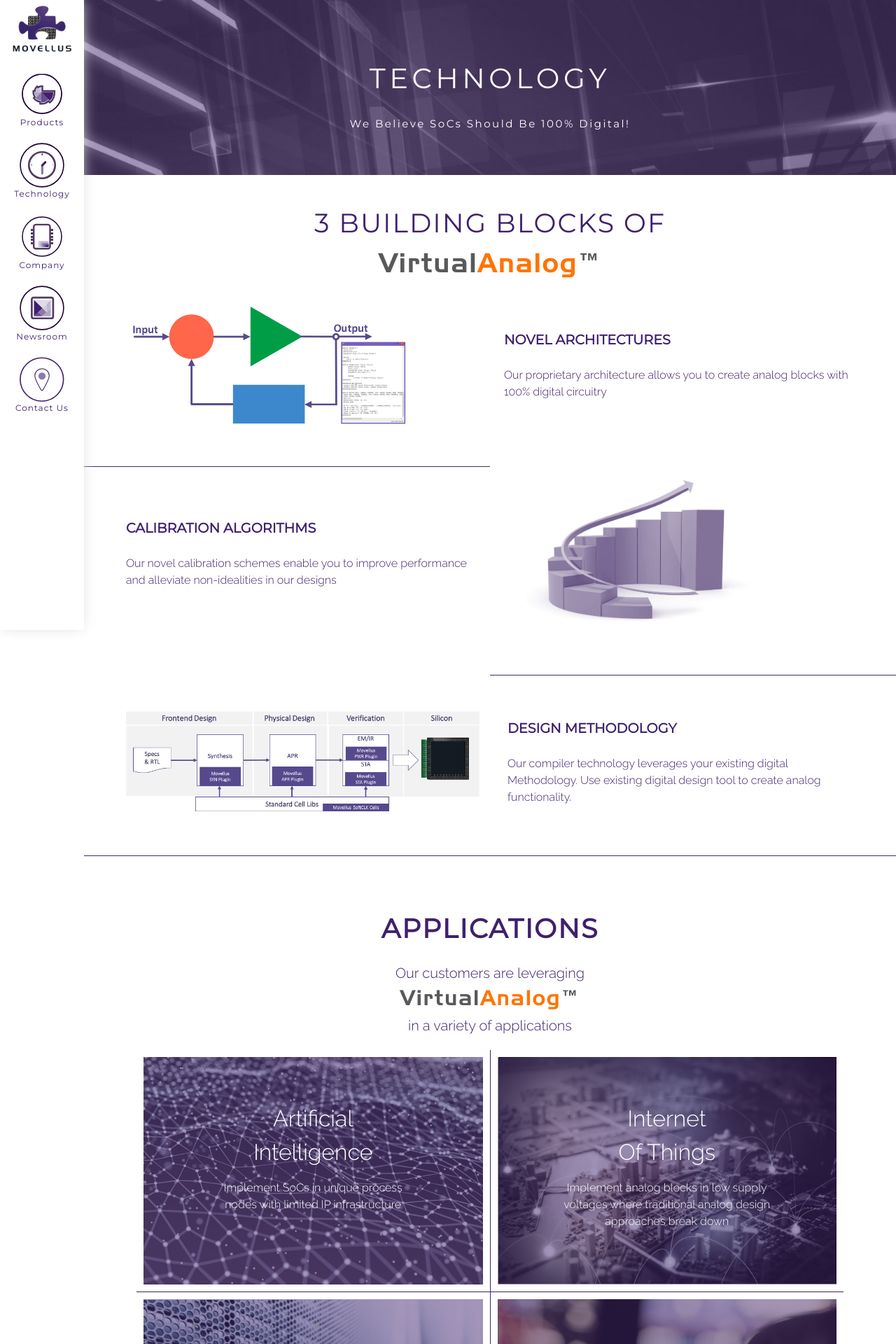
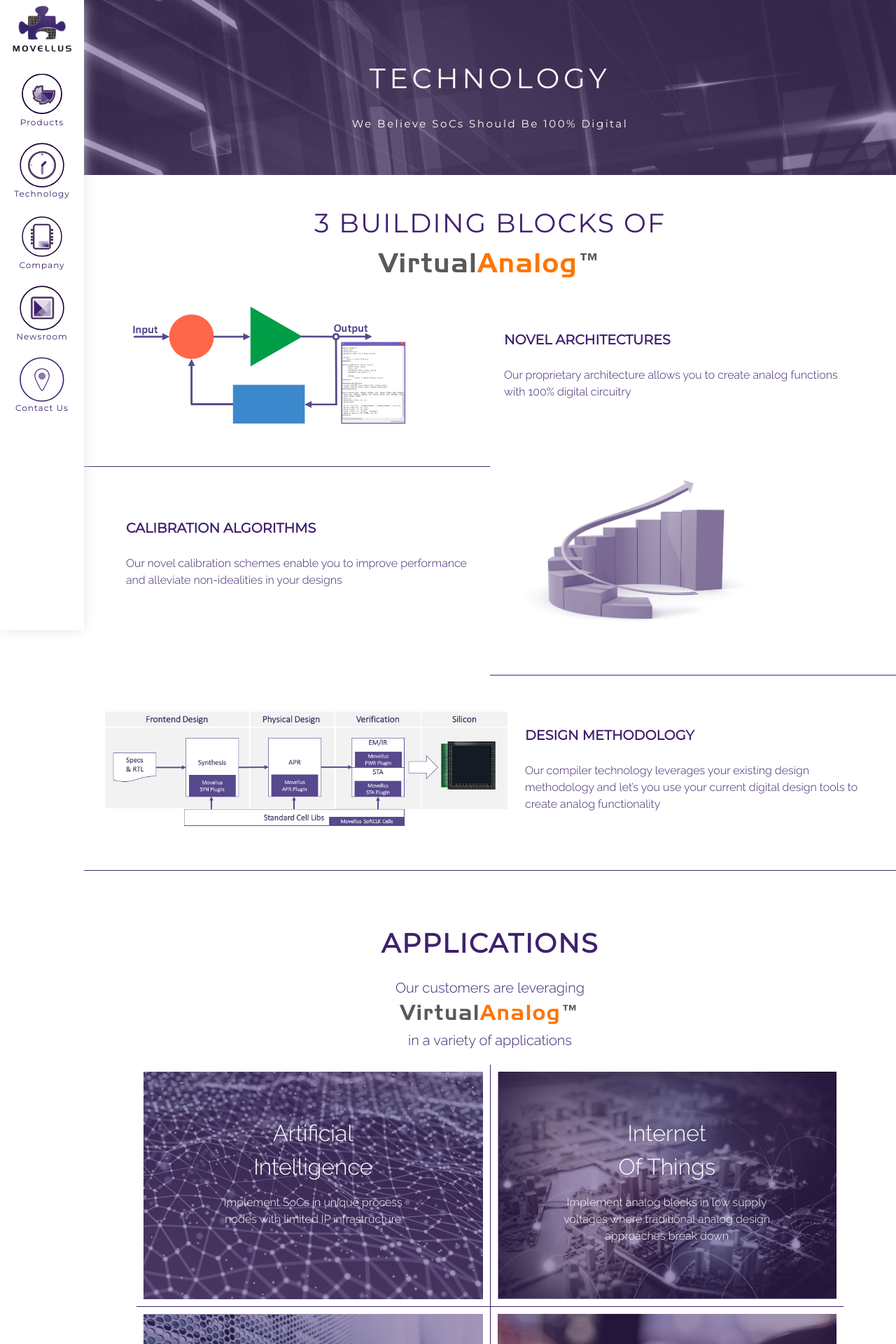
Before and after one commit to zaghmout/movellus, a Jekyll site: the page built from technology/index.html, in a window 1280 px wide. Shown: the top 1920 px of the page at 70% size. Built offline with Jekyll 4.4.1, drawn with Linux system fonts in a browser that asks for light colours; nearby versions of some CDN libraries; some of the changed text lies outside the part shown.

Commit message:
text changes from email and updated videos

```diff
--- a/_sass/_layout.scss
+++ b/_sass/_layout.scss
@@ -1070,9 +1070,12 @@
 }
 
 #design-methodology{
-    max-width: 505px;
-}
-
+    max-width: 575px;
+}
+
+#methodology-wrapper2{
+    margin: 0 20px;
+}
 
 
 @media(max-width: 800px){
--- a/index.html
+++ b/index.html
@@ -13,7 +13,7 @@
         <h1 class="heading">
           <span class="virtualanalog">Virtual<span class="virtualanalog-R">Analog</span>&trade;</span>
           <br>
-          We believe that analog shouldn’t be a bottleneck in getting to market!
+          We Believe Analog Should Not Be A Bottleneck In Your Design Schedules
         </h1>
       </div>
     </div>
@@ -41,7 +41,7 @@
       </div>
       <div class="video-row">
         <div id="home-video">
-          <iframe width="100%" height="100%" src="https://www.youtube.com/embed/JGfNGA0p8VA?rel=0&amp;showinfo=0" frameborder="0" allowfullscreen></iframe>
+          <iframe width="100%" height="100%" src="https://www.youtube.com/embed/YFWE1nAY0qY?rel=0&amp;showinfo=0" frameborder="0" allowfullscreen></iframe>
         </div>
       </div>
     </div>
--- a/technology/index.html
+++ b/technology/index.html
@@ -11,7 +11,7 @@
         <h1 class="heading">
             TECHNOLOGY
             <br>
-            <p>We Believe SoCs Should Be 100% Digital!</p>
+            <p>We Believe SoCs Should Be 100% Digital</p>
         </h1>
       </div>
     </header>
@@ -31,7 +31,7 @@
                       NOVEL ARCHITECTURES
                   </strong>
                   <br>
-                  Our proprietary architecture allows you to create analog blocks with 100% digital circuitry
+                  Our proprietary architecture allows you to create analog functions with 100% digital circuitry
               </div>
           </div>
       </div>
@@ -43,7 +43,7 @@
                       CALIBRATION ALGORITHMS
                   </strong>
                   <br>
-                  Our novel calibration schemes enable you to improve performance and alleviate non-idealities in our designs
+                  Our novel calibration schemes enable you to improve performance and alleviate non-idealities in your designs
               </div>
               <div class="feature-gif">
                   <img src="/images/calibration-algorithms.png" alt="">
@@ -51,7 +51,7 @@
           </div>
       </div>
       <div class="right-half-line"></div>
-      <div class="tech-wrapper">
+      <div class="tech-wrapper" id="methodology-wrapper2">
           <div class="flexbox-container" id="methodology-wrapper">
               <div class="feature-gif">
                   <img id="design-methodology" src="/images/design-methodology.png" alt="" >
@@ -61,7 +61,7 @@
                       DESIGN METHODOLOGY
                   </strong>
                   <br>
-                  Our compiler technology leverages your existing digital Methodology. Use existing digital design tool to create analog functionality.
+                  Our compiler technology leverages your existing design methodology and let’s you use your current digital design tools to create analog functionality
               </div>
           </div>
       </div>
@@ -100,14 +100,14 @@
             <div id="tech-box-dc" class="tech-col tech-col-l">
               <br>
               <h1>Data<br>Centers</h1>
-              <p>Simplify SoC architectures <br> for better efficiency</p>
+              <p>Lower your power consumption</p>
             </div>
           </div>
           <div>
             <div id="tech-box-m" class="tech-col">
               <br><br>
               <h1>Mobile Devices</h1>
-              <p>Shorten design cycles and get to<br>market faster</p>
+              <p>Shorten design cycles,<br>shrink your die size</p>
             </div>
           </div>
         </div>
```
Also changed, not shown: contact/index.html (+4 -4 lines), products/index.html (+4 -4 lines).
